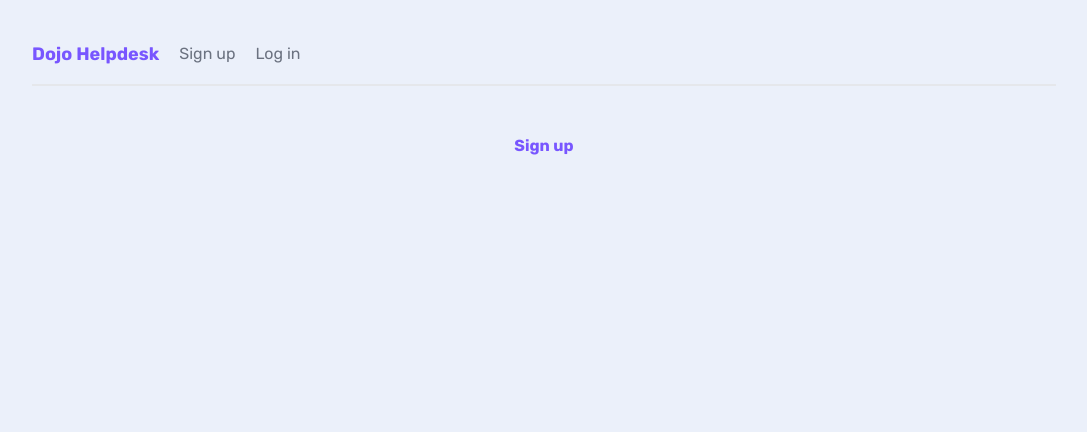
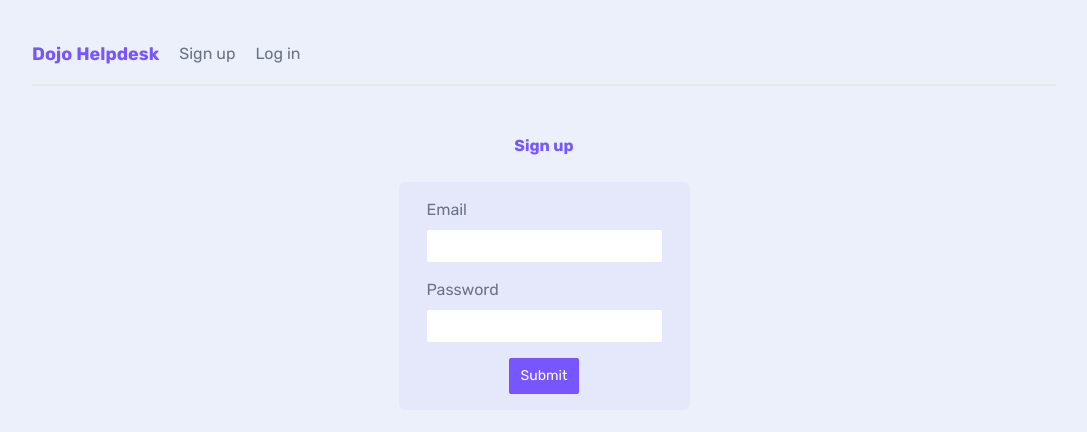
Before and after one commit to Annie-Huang/next-13-masterclass, a Next.js app: page /signup in a window 1280 px wide. Shown: the top 432 px of the page, without its empty margins (96-1183 px from the left). Built offline with nearby package versions, Linux system fonts and the light colour scheme.

Commit message:
Did the same to app/(auth)/singup/pages.jsx

```diff
--- a/app/(auth)/signup/page.jsx
+++ b/app/(auth)/signup/page.jsx
@@ -1,7 +1,19 @@
+'use client';
+
+import AuthForm from '@/app/(auth)/AuthForm';
+
 export default function Signup() {
+  const handleSubmit = async (e, email, password) => {
+    e.preventDefault();
+
+    console.log('user signup', email, password);
+  };
+
   return (
     <main>
       <h2 className='text-center'>Sign up</h2>
+
+      <AuthForm handleSubmit={handleSubmit} />
     </main>
   );
 }
```
